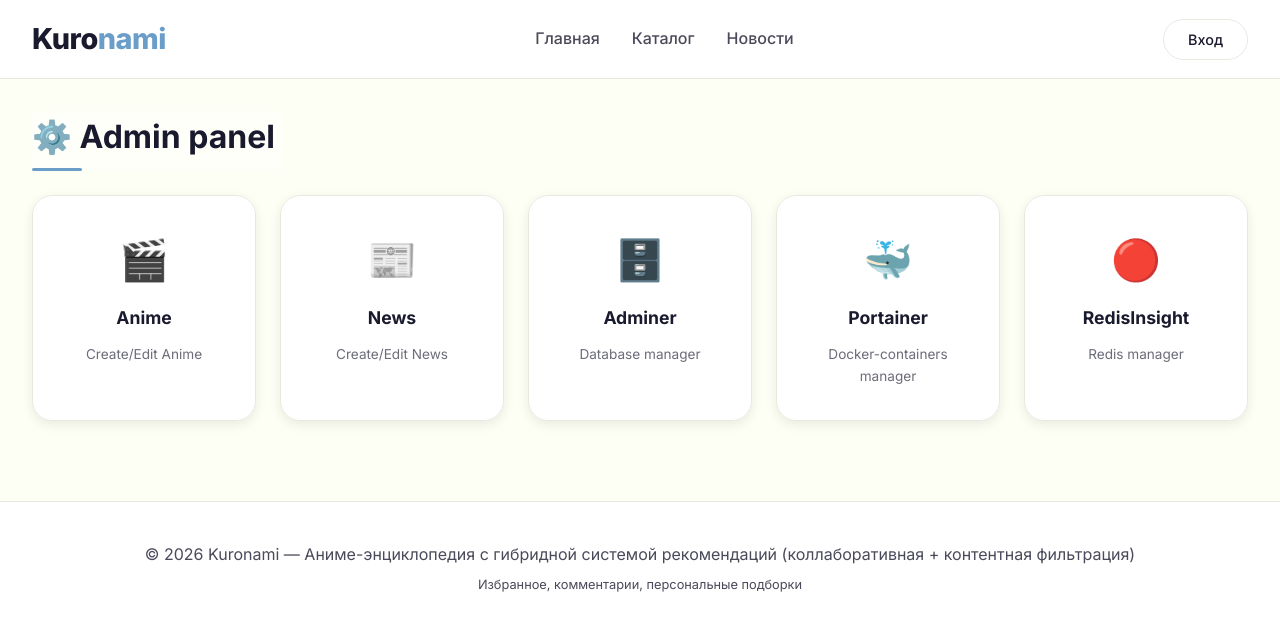
After one commit to w0drs/AnimePlatform, a FastAPI app: template src/frontend/templates/admin.html in a window 1280 px wide. The commit adds this page. Shown: the top 635 px of the page. Run offline with FastAPI, Linux system fonts and the light colour scheme; the template is opened without the code that fills it, so the values that code supplies are empty; some libraries are stand-ins or nearby versions.

Commit message:
admin tools

```diff
--- a/src/frontend/config/settings.py
+++ b/src/frontend/config/settings.py
@@ -12,6 +12,10 @@ class Settings(BaseSettings):
     anime_service: str = os.getenv("ANIME_SERVICE_ENDPOINT", "http://localhost:8001")
     news_service: str = os.getenv("NEWS_SERVICE_ENDPOINT", "http://localhost:8001")
     recommends_service: str = os.getenv("RECOMMENDS_SERVICE_ENDPOINT", "http://localhost:8003")
+
+    adminer_endpoint: str = os.getenv("ADMINER_ENDPOINT", "http://192.168.3.160:9001")
+    redis_insight_endpoint: str = os.getenv("REDIS_INSIGHT_ENDPOINT", "http://192.168.3.160:9002")
+    portainer_endpoint: str = os.getenv("PORTAINER_ENDPOINT", "http://192.168.3.160:9003")
 
     auth_service: str = os.getenv("AUTH_SERVICE_ENDPOINT", "http://localhost:8002")
     user_service: str = os.getenv("USER_SERVICE_ENDPOINT", "http://localhost:8002")
--- a/src/frontend/static/styles.css
+++ b/src/frontend/static/styles.css
@@ -2717,3 +2717,49 @@ button.profile-danger-link {
         max-height: 200px;
     }
 }
+
+/* ===================== АДМИНКА ===================== */
+
+.admin-grid {
+    display: grid;
+    grid-template-columns: repeat(auto-fill, minmax(220px, 1fr));
+    gap: 1.5rem;
+}
+
+.admin-card {
+    background: rgba(255, 255, 255, 0.95);
+    border: 1px solid var(--border);
+    border-radius: 20px;
+    padding: 2rem 1.5rem;
+    text-decoration: none;
+    color: var(--text-primary);
+    box-shadow: var(--shadow);
+    transition: all 0.25s;
+    display: flex;
+    flex-direction: column;
+    align-items: center;
+    text-align: center;
+    gap: 0.75rem;
+    cursor: pointer;
+}
+
+.admin-card:hover {
+    transform: translateY(-4px);
+    box-shadow: var(--shadow-md);
+    border-color: var(--accent-darker);
+}
+
+.admin-card-icon {
+    font-size: 2.5rem;
+}
+
+.admin-card-title {
+    font-size: 1.1rem;
+    font-weight: 700;
+    color: var(--text-primary);
+}
+
+.admin-card-desc {
+    font-size: 0.85rem;
+    color: var(--text-muted);
+}
--- /dev/null
+++ b/src/frontend/templates/admin.html
@@ -0,0 +1,43 @@
+{% extends "base.html" %}
+
+{% block title %}Admin-panel — Kuronami{% endblock %}
+
+{% block content %}
+<div class="container">
+    <h1 class="section-title" style="font-size:2rem; margin-bottom: 1.5rem;">⚙️ Admin panel</h1>
+
+    <div class="admin-grid">
+
+        <a href="/admin/anime" class="admin-card">
+            <div class="admin-card-icon">🎬</div>
+            <div class="admin-card-title">Anime</div>
+            <div class="admin-card-desc">Create/Edit Anime</div>
+        </a>
+
+        <a href="/admin/news" class="admin-card">
+            <div class="admin-card-icon">📰</div>
+            <div class="admin-card-title">News</div>
+            <div class="admin-card-desc">Create/Edit News</div>
+        </a>
+
+        <a href="/admin/tools/adminer" class="admin-card" target="_blank">
+            <div class="admin-card-icon">🗄️</div>
+            <div class="admin-card-title">Adminer</div>
+            <div class="admin-card-desc">Database manager</div>
+        </a>
+
+        <a href="/admin/tools/portainer" class="admin-card" target="_blank">
+            <div class="admin-card-icon">🐳</div>
+            <div class="admin-card-title">Portainer</div>
+            <div class="admin-card-desc">Docker-containers manager</div>
+        </a>
+
+        <a href="/admin/tools/redisinsight" class="admin-card" target="_blank">
+            <div class="admin-card-icon">🔴</div>
+            <div class="admin-card-title">RedisInsight</div>
+            <div class="admin-card-desc">Redis manager</div>
+        </a>
+
+    </div>
+</div>
+{% endblock %}
--- a/src/frontend/templates/base.html
+++ b/src/frontend/templates/base.html
@@ -21,7 +21,7 @@
                 <li><a href="{{ url_for('main') }}" {% if active_page == 'home' %}class="active"{% endif %}>Главная</a></li>
                 <li><a href="{{ url_for('catalog') }}" {% if active_page == 'catalog' %}class="active"{% endif %}>Каталог</a></li>
                 <li><a href="{{ url_for('news') }}" {% if active_page == 'news' %}class="active"{% endif %}>Новости</a></li>
-                {% if is_admin %}<li><a href="/admin/anime">Admin</a></li>{% endif %}
+                {% if is_admin %}<li><a href="/admin">Admin</a></li>{% endif %}
             </ul>
             {% if is_authorized %}
             <div class="auth-buttons">
```
Also changed, not shown: src/frontend/routes/admins.py (+33 -4 lines).
